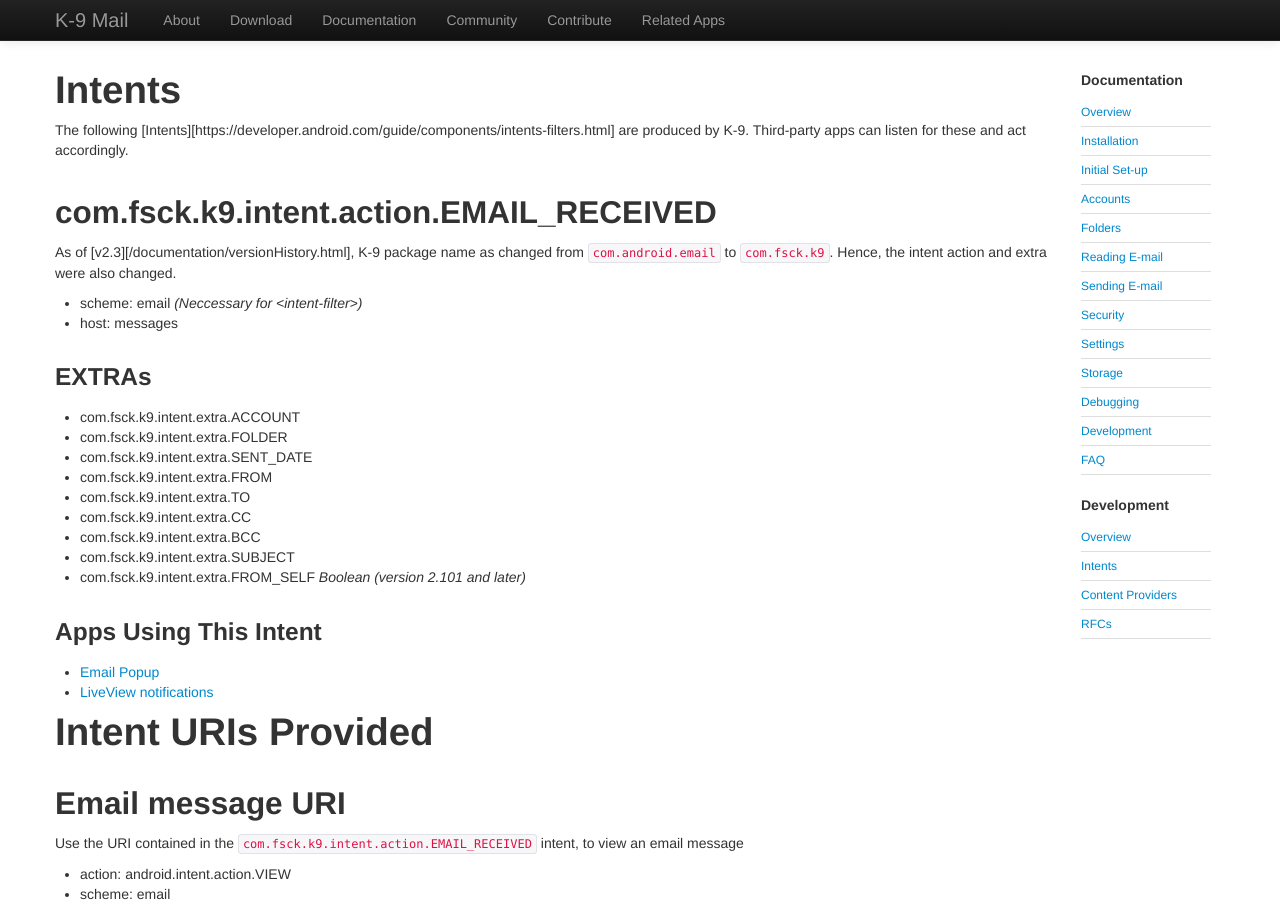
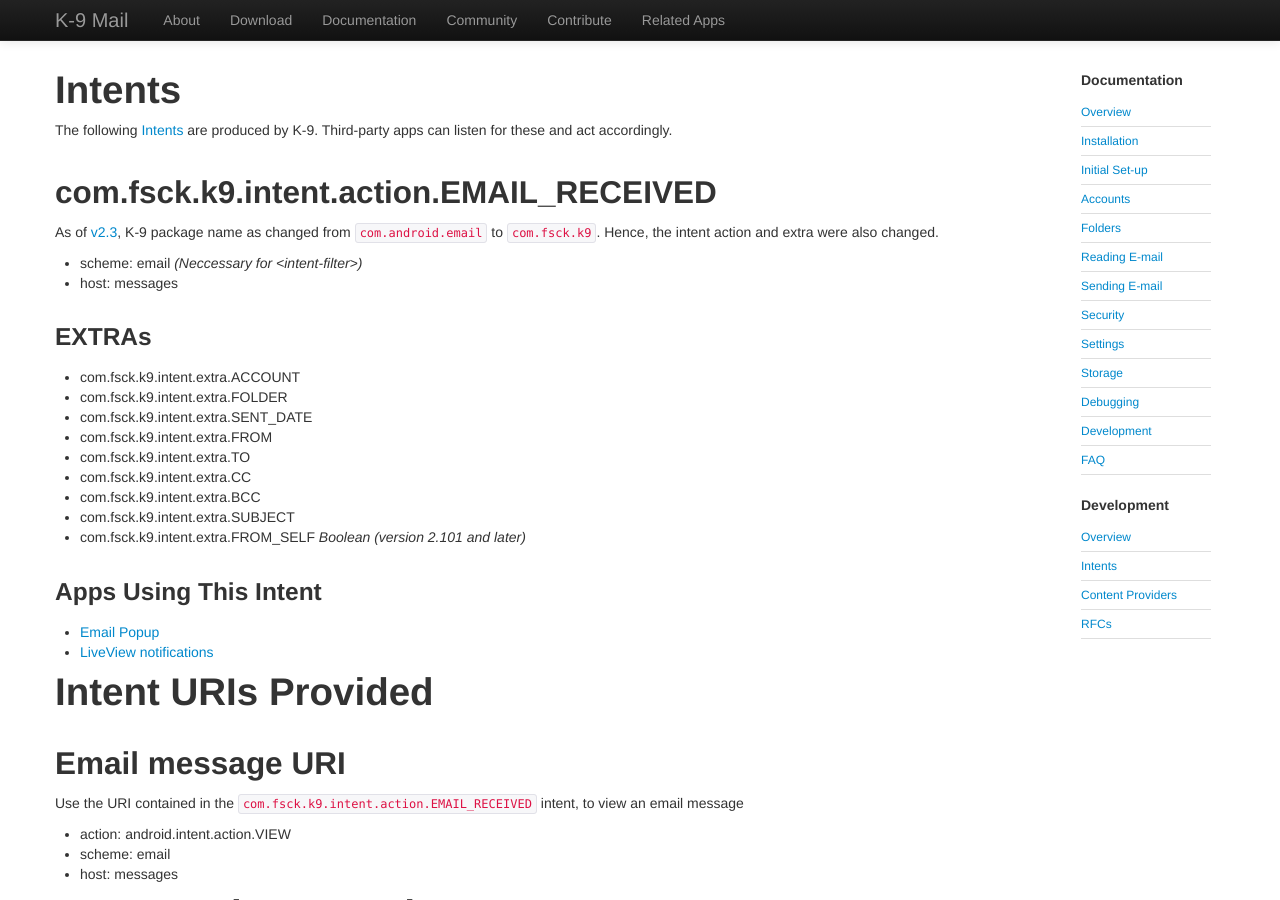
Before and after one commit to k9mail/k9mail.app, a Jekyll site: the page built from documentation/development/intents.md, in a window 1280 px wide and 900 px high. Built offline with Jekyll 4.4.1, drawn with Linux system fonts in a browser that asks for light colours; nearby versions of some CDN libraries.

Commit message:
Update intents.md

```diff
--- a/documentation/development/intents.md
+++ b/documentation/development/intents.md
@@ -10,11 +10,11 @@ layout: default
 
 # Intents
 
-The following [Intents][https://developer.android.com/guide/components/intents-filters.html] are produced by K-9. Third-party apps can listen for these and act accordingly.
+The following [Intents](https://developer.android.com/guide/components/intents-filters.html) are produced by K-9. Third-party apps can listen for these and act accordingly.
 
 ## com.fsck.k9.intent.action.EMAIL_RECEIVED
 
-As of [v2.3][/documentation/versionHistory.html], K-9 package name as changed from `com.android.email` to `com.fsck.k9`. Hence, the intent action and extra were also changed.
+As of [v2.3](/documentation/versionHistory.html), K-9 package name as changed from `com.android.email` to `com.fsck.k9`. Hence, the intent action and extra were also changed.
 
 * scheme: email _(Neccessary for \<intent-filter\>)_
 * host: messages
```
